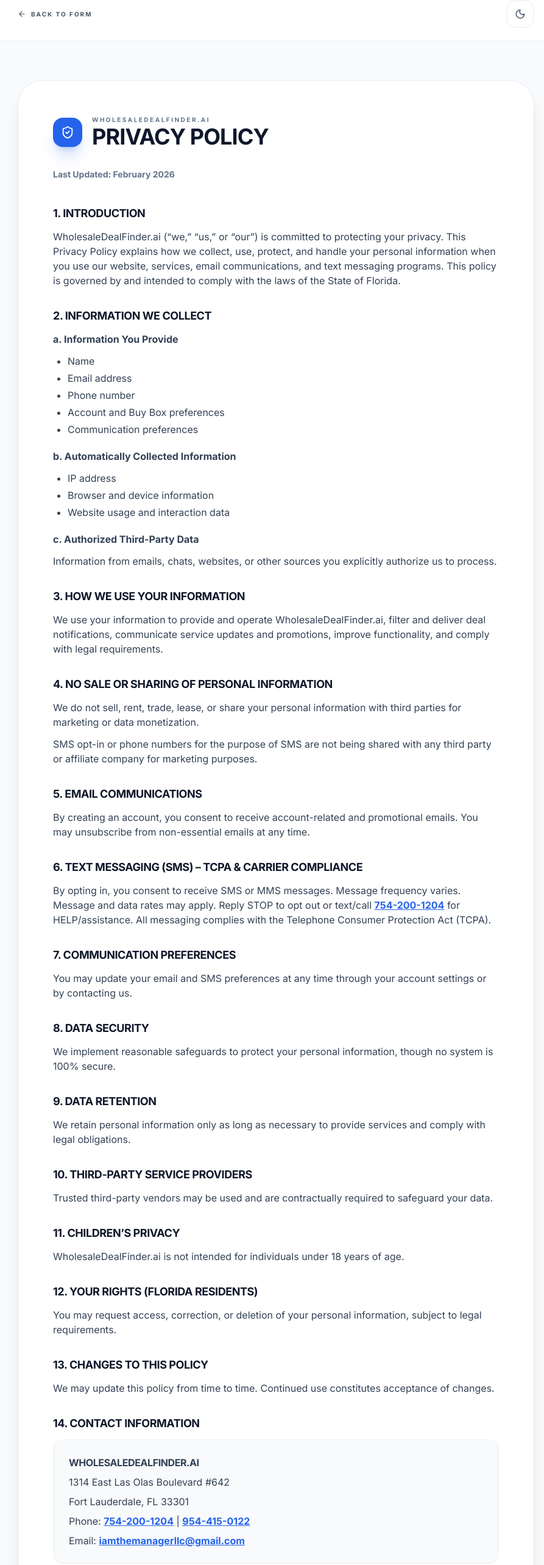
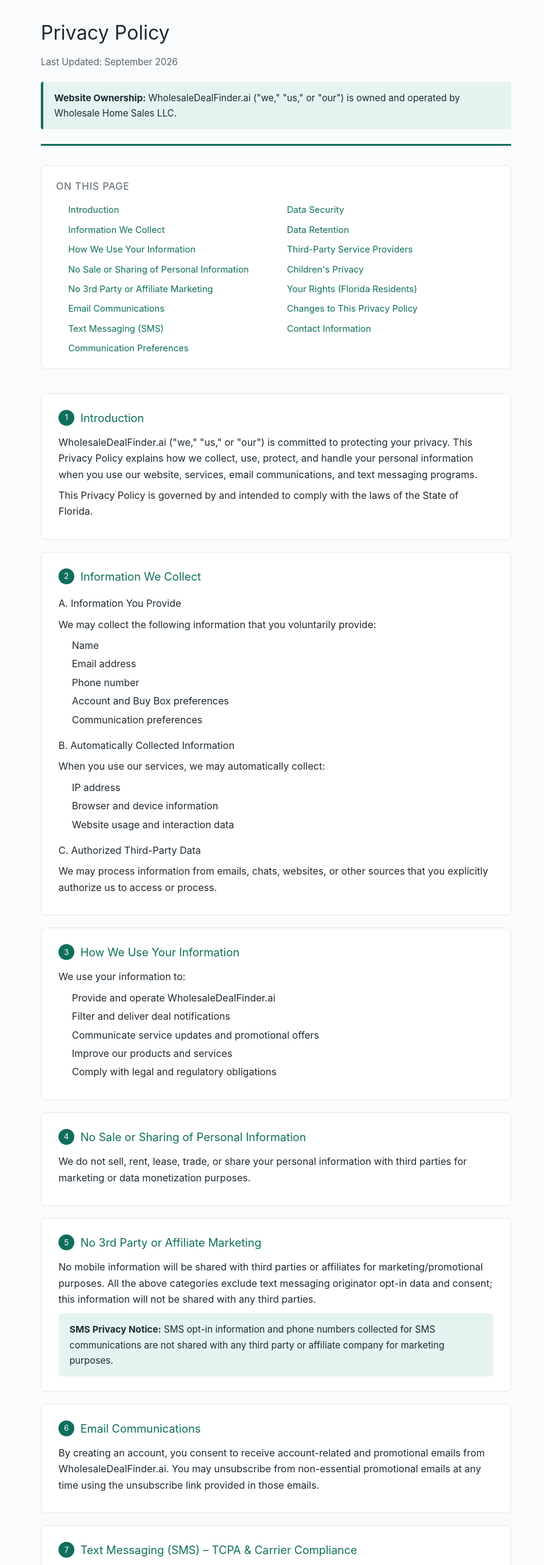
Before and after one commit to GHGH2025/react_RichBuyerInfoFrontEnd, a React (Vite) app: page /privacy-policy in a window 1280 px wide. Shown: the part 20-2586 px from the top of the page at 61% size, without its empty margins (187-1080 px from the left). Built offline with nearby package versions, Linux system fonts and the light colour scheme; no server answers.

Commit message:
Refactor Privacy Policy component to enhance structure and styling, removing dark mode functionality and improving accessibility.

```diff
--- a/PrivacyPolicy.tsx
+++ b/PrivacyPolicy.tsx
@@ -1,294 +1,209 @@
-import React, { useState } from 'react';
-import { Link } from 'react-router-dom';
-import { ArrowLeft, Building2, Moon, ShieldCheck, Sun } from 'lucide-react';
+import React from 'react';
 
-const PrivacyPolicy: React.FC = () => {
-  const [isDarkMode, setIsDarkMode] = useState(false);
+const PrivacyPolicy: React.FC = () => (
+  <main className="privacy-policy-page">
+    <style>{`
+      .privacy-policy-page {
+        --ink: #1f2933;
+        --muted: #5a6472;
+        --accent: #0f6e5c;
+        --accent-light: #e6f4f1;
+        --border: #e2e8ec;
+        --bg: #fafbfc;
+        min-height: 100vh;
+        box-sizing: border-box;
+        color: var(--ink);
+        background: var(--bg);
+        font-family: -apple-system, BlinkMacSystemFont, "Segoe UI", Helvetica, Arial, sans-serif;
+        line-height: 1.65;
+      }
+      .privacy-policy-page *, .privacy-policy-page *::before, .privacy-policy-page *::after { box-sizing: border-box; }
+      .privacy-policy-page .wrapper { max-width: 820px; margin: 0 auto; padding: 48px 24px 96px; }
+      .privacy-policy-page header { border-bottom: 3px solid var(--accent); padding-bottom: 24px; margin-bottom: 32px; }
+      .privacy-policy-page h1 { font-size: 2rem; margin: 0 0 8px; color: var(--ink); }
+      .privacy-policy-page .meta { color: var(--muted); font-size: 0.95rem; }
+      .privacy-policy-page .owner-note { background: var(--accent-light); border-left: 4px solid var(--accent); padding: 14px 18px; border-radius: 4px; margin: 20px 0 0; font-size: 0.95rem; }
+      .privacy-policy-page .toc { background: #fff; border: 1px solid var(--border); border-radius: 8px; padding: 20px 24px; margin-bottom: 40px; }
+      .privacy-policy-page .toc h2 { font-size: 1rem; text-transform: uppercase; letter-spacing: 0.05em; color: var(--muted); margin: 0 0 12px; }
+      .privacy-policy-page .toc ol { columns: 2; -webkit-columns: 2; padding-left: 20px; margin: 0; }
+      .privacy-policy-page .toc li { margin-bottom: 6px; break-inside: avoid; }
+      .privacy-policy-page .toc a, .privacy-policy-page .inline-link { color: var(--accent); text-decoration: none; }
+      .privacy-policy-page .toc a { font-size: 0.92rem; }
+      .privacy-policy-page .toc a:hover, .privacy-policy-page .inline-link:hover { text-decoration: underline; }
+      .privacy-policy-page section { background: #fff; border: 1px solid var(--border); border-radius: 8px; padding: 24px 28px; margin-bottom: 20px; }
+      .privacy-policy-page section h2 { display: flex; align-items: center; gap: 10px; font-size: 1.15rem; color: var(--accent); margin: 0 0 12px; }
+      .privacy-policy-page section h2 .num { display: inline-flex; align-items: center; justify-content: center; flex-shrink: 0; width: 26px; height: 26px; border-radius: 50%; color: #fff; background: var(--accent); font-size: 0.8rem; }
+      .privacy-policy-page section h3 { font-size: 1rem; color: var(--ink); margin: 16px 0 8px; }
+      .privacy-policy-page ul { padding-left: 22px; margin: 8px 0; }
+      .privacy-policy-page li { margin-bottom: 4px; }
+      .privacy-policy-page p { margin: 8px 0; }
+      .privacy-policy-page .highlight-box { background: var(--accent-light); border-radius: 6px; padding: 14px 18px; margin-top: 10px; font-size: 0.95rem; }
+      .privacy-policy-page .contact-card { background: var(--accent-light); border-radius: 6px; padding: 18px 22px; }
+      .privacy-policy-page .contact-card p { margin: 4px 0; }
+      .privacy-policy-page footer { margin-top: 40px; color: var(--muted); text-align: center; font-size: 0.85rem; }
+      @media (max-width: 600px) { .privacy-policy-page .toc ol { columns: 1; -webkit-columns: 1; } }
+    `}</style>
 
-  return (
-    <div
-      className={`min-h-screen transition-colors duration-500 ${
-        isDarkMode ? 'bg-slate-900 text-white' : 'bg-slate-50 text-slate-900'
-      }`}
-    >
-      <header
-        className={`sticky top-0 z-20 border-b backdrop-blur-md ${
-          isDarkMode ? 'bg-slate-900/90 border-slate-800' : 'bg-white/90 border-slate-100'
-        }`}
-      >
-        <div className="max-w-4xl mx-auto px-6 py-5 flex items-center justify-between gap-4">
-          <Link
-            to="/"
-            className={`inline-flex items-center gap-2 text-[10px] font-black uppercase tracking-[0.2em] transition-colors ${
-              isDarkMode ? 'text-slate-300 hover:text-white' : 'text-slate-600 hover:text-slate-900'
-            }`}
-          >
-            <ArrowLeft size={14} />
-            Back to Form
-          </Link>
-
-          <button
-            type="button"
-            onClick={() => setIsDarkMode(v => !v)}
-            className={`p-3 rounded-2xl border-2 transition-all ${
-              isDarkMode
-                ? 'bg-slate-800 border-slate-700 text-amber-300'
-                : 'bg-white border-slate-100 text-slate-600'
-            }`}
-            aria-label="Toggle dark mode"
-          >
-            {isDarkMode ? <Sun size={18} /> : <Moon size={18} />}
-          </button>
+    <div className="wrapper">
+      <header>
+        <h1>Privacy Policy</h1>
+        <div className="meta">Last Updated: September 2026</div>
+        <div className="owner-note">
+          <strong>Website Ownership:</strong> WholesaleDealFinder.ai (&quot;we,&quot; &quot;us,&quot; or &quot;our&quot;) is owned and operated by Wholesale Home Sales LLC.
         </div>
       </header>
 
-      <main className="max-w-4xl mx-auto px-6 py-12 md:py-16">
-        <div
-          className={`rounded-[2.5rem] border-2 p-8 md:p-14 shadow-xl ${
-            isDarkMode ? 'bg-slate-800 border-slate-700' : 'bg-white border-slate-100'
-          }`}
-        >
-          <div className="flex items-center gap-4 mb-8">
-            <div className="w-12 h-12 bg-blue-600 text-white rounded-2xl flex items-center justify-center shadow-xl shadow-blue-600/20">
-              <ShieldCheck size={22} />
-            </div>
-            <div>
-              <p
-                className={`text-[10px] font-black uppercase tracking-[0.25em] ${
-                  isDarkMode ? 'text-slate-400' : 'text-slate-500'
-                }`}
-              >
-                WholesaleDealFinder.ai
-              </p>
-              <h1
-                className={`text-3xl md:text-4xl font-black tracking-tight uppercase ${
-                  isDarkMode ? 'text-white' : 'text-slate-900'
-                }`}
-              >
-                Privacy Policy
-              </h1>
-            </div>
-          </div>
+      <nav className="toc" aria-label="Table of contents">
+        <h2>On this page</h2>
+        <ol>
+          <li><a href="#s1">Introduction</a></li>
+          <li><a href="#s2">Information We Collect</a></li>
+          <li><a href="#s3">How We Use Your Information</a></li>
+          <li><a href="#s4">No Sale or Sharing of Personal Information</a></li>
+          <li><a href="#s5">No 3rd Party or Affiliate Marketing</a></li>
+          <li><a href="#s6">Email Communications</a></li>
+          <li><a href="#s7">Text Messaging (SMS)</a></li>
+          <li><a href="#s8">Communication Preferences</a></li>
+          <li><a href="#s9">Data Security</a></li>
+          <li><a href="#s10">Data Retention</a></li>
+          <li><a href="#s11">Third-Party Service Providers</a></li>
+          <li><a href="#s12">Children&apos;s Privacy</a></li>
+          <li><a href="#s13">Your Rights (Florida Residents)</a></li>
+          <li><a href="#s14">Changes to This Privacy Policy</a></li>
+          <li><a href="#s15">Contact Information</a></li>
+        </ol>
+      </nav>
 
-          <p
-            className={`text-sm font-bold mb-10 ${
-              isDarkMode ? 'text-slate-400' : 'text-slate-500'
-            }`}
-          >
-            Last Updated: February 2026
-          </p>
-
-          <div
-            className={`space-y-8 text-sm md:text-base leading-relaxed ${
-              isDarkMode ? 'text-slate-300' : 'text-slate-700'
-            }`}
-          >
-            <section className="space-y-3">
-              <h2 className={`text-lg font-black uppercase tracking-tight ${isDarkMode ? 'text-white' : 'text-slate-900'}`}>
-                1. Introduction
-              </h2>
-              <p>
-                WholesaleDealFinder.ai (“we,” “us,” or “our”) is committed to protecting your privacy.
-                This Privacy Policy explains how we collect, use, protect, and handle your personal
-                information when you use our website, services, email communications, and text
-                messaging programs. This policy is governed by and intended to comply with the laws
-                of the State of Florida.
-              </p>
+      <section id="s1">
+        <h2><span className="num">1</span>Introduction</h2>
+        <p>WholesaleDealFinder.ai (&quot;we,&quot; &quot;us,&quot; or &quot;our&quot;) is committed to protecting your privacy. This Privacy Policy explains how we collect, use, protect, and handle your personal information when you use our website, services, email communications, and text messaging programs.</p>
+        <p>This Privacy Policy is governed by and intended to comply with the laws of the State of Florida.</p>
       </section>
 
-            <section className="space-y-3">
-              <h2 className={`text-lg font-black uppercase tracking-tight ${isDarkMode ? 'text-white' : 'text-slate-900'}`}>
-                2. Information We Collect
-              </h2>
-              <p className="font-bold">a. Information You Provide</p>
-              <ul className="list-disc pl-6 space-y-1">
+      <section id="s2">
+        <h2><span className="num">2</span>Information We Collect</h2>
+        <h3>A. Information You Provide</h3>
+        <p>We may collect the following information that you voluntarily provide:</p>
+        <ul>
           <li>Name</li>
           <li>Email address</li>
           <li>Phone number</li>
           <li>Account and Buy Box preferences</li>
           <li>Communication preferences</li>
         </ul>
-              <p className="font-bold pt-2">b. Automatically Collected Information</p>
-              <ul className="list-disc pl-6 space-y-1">
+        <h3>B. Automatically Collected Information</h3>
+        <p>When you use our services, we may automatically collect:</p>
+        <ul>
           <li>IP address</li>
           <li>Browser and device information</li>
           <li>Website usage and interaction data</li>
         </ul>
-              <p className="font-bold pt-2">c. Authorized Third-Party Data</p>
-              <p>
-                Information from emails, chats, websites, or other sources you explicitly authorize us
-                to process.
-              </p>
+        <h3>C. Authorized Third-Party Data</h3>
+        <p>We may process information from emails, chats, websites, or other sources that you explicitly authorize us to access or process.</p>
       </section>
 
-            <section className="space-y-3">
-              <h2 className={`text-lg font-black uppercase tracking-tight ${isDarkMode ? 'text-white' : 'text-slate-900'}`}>
-                3. How We Use Your Information
-              </h2>
-              <p>
-                We use your information to provide and operate WholesaleDealFinder.ai, filter and
-                deliver deal notifications, communicate service updates and promotions, improve
-                functionality, and comply with legal requirements.
-              </p>
+      <section id="s3">
+        <h2><span className="num">3</span>How We Use Your Information</h2>
+        <p>We use your information to:</p>
+        <ul>
+          <li>Provide and operate WholesaleDealFinder.ai</li>
+          <li>Filter and deliver deal notifications</li>
+          <li>Communicate service updates and promotional offers</li>
+          <li>Improve our products and services</li>
+          <li>Comply with legal and regulatory obligations</li>
+        </ul>
       </section>
 
-            <section className="space-y-3">
-              <h2 className={`text-lg font-black uppercase tracking-tight ${isDarkMode ? 'text-white' : 'text-slate-900'}`}>
-                4. No Sale or Sharing of Personal Information
-              </h2>
-              <p>
-                We do not sell, rent, trade, lease, or share your personal information with third
-                parties for marketing or data monetization.
-              </p>
-              <p>
-                SMS opt-in or phone numbers for the purpose of SMS are not being shared with any
-                third party or affiliate company for marketing purposes.
-              </p>
+      <section id="s4">
+        <h2><span className="num">4</span>No Sale or Sharing of Personal Information</h2>
+        <p>We do not sell, rent, lease, trade, or share your personal information with third parties for marketing or data monetization purposes.</p>
       </section>
 
-            <section className="space-y-3">
-              <h2 className={`text-lg font-black uppercase tracking-tight ${isDarkMode ? 'text-white' : 'text-slate-900'}`}>
-                5. Email Communications
-              </h2>
-              <p>
-                By creating an account, you consent to receive account-related and promotional
-                emails. You may unsubscribe from non-essential emails at any time.
-              </p>
+      <section id="s5">
+        <h2><span className="num">5</span>No 3rd Party or Affiliate Marketing</h2>
+        <p>No mobile information will be shared with third parties or affiliates for marketing/promotional purposes. All the above categories exclude text messaging originator opt-in data and consent; this information will not be shared with any third parties.</p>
+        <div className="highlight-box"><strong>SMS Privacy Notice:</strong> SMS opt-in information and phone numbers collected for SMS communications are not shared with any third party or affiliate company for marketing purposes.</div>
       </section>
 
-            <section className="space-y-3">
-              <h2 className={`text-lg font-black uppercase tracking-tight ${isDarkMode ? 'text-white' : 'text-slate-900'}`}>
-                6. Text Messaging (SMS) – TCPA &amp; Carrier Compliance
-              </h2>
-              <p>
-                By opting in, you consent to receive SMS or MMS messages. Message frequency varies.
-                Message and data rates may apply. Reply STOP to opt out or text/call{' '}
-                <a href="tel:7542001204" className="underline font-bold text-blue-600">
-                  754-200-1204
-                </a>{' '}
-                for HELP/assistance. All messaging complies with the Telephone Consumer Protection
-                Act (TCPA).
-              </p>
+      <section id="s6">
+        <h2><span className="num">6</span>Email Communications</h2>
+        <p>By creating an account, you consent to receive account-related and promotional emails from WholesaleDealFinder.ai. You may unsubscribe from non-essential promotional emails at any time using the unsubscribe link provided in those emails.</p>
       </section>
 
-            <section className="space-y-3">
-              <h2 className={`text-lg font-black uppercase tracking-tight ${isDarkMode ? 'text-white' : 'text-slate-900'}`}>
-                7. Communication Preferences
-              </h2>
-              <p>
-                You may update your email and SMS preferences at any time through your account
-                settings or by contacting us.
-              </p>
+      <section id="s7">
+        <h2><span className="num">7</span>Text Messaging (SMS) – TCPA &amp; Carrier Compliance</h2>
+        <p>By opting into our SMS program, you consent to receive SMS or MMS messages from WholesaleDealFinder.ai.</p>
+        <ul>
+          <li>Message frequency may vary.</li>
+          <li>Message and data rates may apply.</li>
+          <li>Reply STOP to opt out.</li>
+          <li>Reply HELP for assistance.</li>
+        </ul>
+        <p>All messaging complies with the Telephone Consumer Protection Act (TCPA) and applicable carrier requirements.</p>
       </section>
 
-            <section className="space-y-3">
-              <h2 className={`text-lg font-black uppercase tracking-tight ${isDarkMode ? 'text-white' : 'text-slate-900'}`}>
-                8. Data Security
-              </h2>
-              <p>
-                We implement reasonable safeguards to protect your personal information, though no
-                system is 100% secure.
-              </p>
+      <section id="s8">
+        <h2><span className="num">8</span>Communication Preferences</h2>
+        <p>You may update your email and SMS communication preferences at any time through your account settings or by contacting us directly.</p>
       </section>
 
-            <section className="space-y-3">
-              <h2 className={`text-lg font-black uppercase tracking-tight ${isDarkMode ? 'text-white' : 'text-slate-900'}`}>
-                9. Data Retention
-              </h2>
-              <p>
-                We retain personal information only as long as necessary to provide services and
-                comply with legal obligations.
-              </p>
+      <section id="s9">
+        <h2><span className="num">9</span>Data Security</h2>
+        <p>We implement reasonable administrative, technical, and physical safeguards designed to protect your personal information. However, no method of transmission or storage is completely secure, and we cannot guarantee absolute security.</p>
       </section>
 
-            <section className="space-y-3">
-              <h2 className={`text-lg font-black uppercase tracking-tight ${isDarkMode ? 'text-white' : 'text-slate-900'}`}>
-                10. Third-Party Service Providers
-              </h2>
-              <p>
-                Trusted third-party vendors may be used and are contractually required to safeguard
-                your data.
-              </p>
+      <section id="s10">
+        <h2><span className="num">10</span>Data Retention</h2>
+        <p>We retain personal information only for as long as necessary to:</p>
+        <ul>
+          <li>Provide our services</li>
+          <li>Fulfill contractual obligations</li>
+          <li>Comply with applicable legal requirements</li>
+          <li>Resolve disputes and enforce our agreements</li>
+        </ul>
       </section>
 
-            <section className="space-y-3">
-              <h2 className={`text-lg font-black uppercase tracking-tight ${isDarkMode ? 'text-white' : 'text-slate-900'}`}>
-                11. Children’s Privacy
-              </h2>
-              <p>WholesaleDealFinder.ai is not intended for individuals under 18 years of age.</p>
+      <section id="s11">
+        <h2><span className="num">11</span>Third-Party Service Providers</h2>
+        <p>We may use trusted third-party vendors to assist in operating our services. These providers are contractually required to protect your information and may only use it for the purposes for which it was provided.</p>
       </section>
 
-            <section className="space-y-3">
-              <h2 className={`text-lg font-black uppercase tracking-tight ${isDarkMode ? 'text-white' : 'text-slate-900'}`}>
-                12. Your Rights (Florida Residents)
-              </h2>
-              <p>
-                You may request access, correction, or deletion of your personal information, subject
-                to legal requirements.
-              </p>
+      <section id="s12">
+        <h2><span className="num">12</span>Children&apos;s Privacy</h2>
+        <p>WholesaleDealFinder.ai is not intended for individuals under the age of 18, and we do not knowingly collect personal information from anyone under 18 years old.</p>
       </section>
 
-            <section className="space-y-3">
-              <h2 className={`text-lg font-black uppercase tracking-tight ${isDarkMode ? 'text-white' : 'text-slate-900'}`}>
-                13. Changes to This Policy
-              </h2>
-              <p>
-                We may update this policy from time to time. Continued use constitutes acceptance of
-                changes.
-              </p>
+      <section id="s13">
+        <h2><span className="num">13</span>Your Rights (Florida Residents)</h2>
+        <p>Subject to applicable law, Florida residents may request to:</p>
+        <ul>
+          <li>Access their personal information</li>
+          <li>Correct inaccurate personal information</li>
+          <li>Request deletion of personal information</li>
+        </ul>
+        <p>Certain requests may be subject to legal or regulatory exceptions.</p>
       </section>
 
-            <section className="space-y-3">
-              <h2 className={`text-lg font-black uppercase tracking-tight ${isDarkMode ? 'text-white' : 'text-slate-900'}`}>
-                14. Contact Information
-              </h2>
-              <div
-                className={`p-6 rounded-2xl border-2 space-y-2 ${
-                  isDarkMode ? 'bg-slate-900 border-slate-700' : 'bg-slate-50 border-slate-100'
-                }`}
-              >
-                <p className="font-black uppercase tracking-tight">WholesaleDealFinder.ai</p>
+      <section id="s14">
+        <h2><span className="num">14</span>Changes to This Privacy Policy</h2>
+        <p>We may update this Privacy Policy from time to time. Any updates will be posted on this page with a revised &quot;Last Updated&quot; date. Your continued use of WholesaleDealFinder.ai after changes become effective constitutes your acceptance of the updated Privacy Policy.</p>
+      </section>
+
+      <section id="s15">
+        <h2><span className="num">15</span>Contact Information</h2>
+        <div className="contact-card">
+          <p><strong>WholesaleDealFinder.ai</strong></p>
+          <p>Wholesale Home Sales LLC</p>
           <p>1314 East Las Olas Boulevard #642</p>
           <p>Fort Lauderdale, FL 33301</p>
-                <p>
-                  Phone:{' '}
-                  <a href="tel:7542001204" className="underline font-bold text-blue-600">
-                    754-200-1204
-                  </a>
-                  {' | '}
-                  <a href="tel:9544150122" className="underline font-bold text-blue-600">
-                    954-415-0122
-                  </a>
-                </p>
-                <p>
-                  Email:{' '}
-                  <a
-                    href="mailto:iamthemanagerllc@gmail.com"
-                    className="underline font-bold text-blue-600"
-                  >
-                    iamthemanagerllc@gmail.com
-                  </a>
-                </p>
+          <p>Phone: <a className="inline-link" href="tel:7542001204">754-200-1204</a> | <a className="inline-link" href="tel:9544150122">954-415-0122</a></p>
+          <p>Email: <a className="inline-link" href="mailto:iamthemanagerllc@gmail.com">iamthemanagerllc@gmail.com</a></p>
         </div>
       </section>
-          </div>
+
+      <footer>© 2026 WholesaleDealFinder.ai — Wholesale Home Sales LLC. All rights reserved.</footer>
     </div>
   </main>
-
-      <footer
-        className={`py-10 border-t ${
-          isDarkMode ? 'border-slate-800 text-slate-500' : 'border-slate-100 text-slate-400'
-        }`}
-      >
-        <div className="max-w-4xl mx-auto px-6 flex items-center justify-center gap-3">
-          <Building2 size={18} className="text-blue-600" />
-          <p className="text-[10px] font-black uppercase tracking-[0.3em]">
-            WholesaleDealFinder.ai
-          </p>
-        </div>
-      </footer>
-    </div>
 );
-};
 
 export default PrivacyPolicy;
```
Lines whose indentation alone changed are shown as unchanged.
